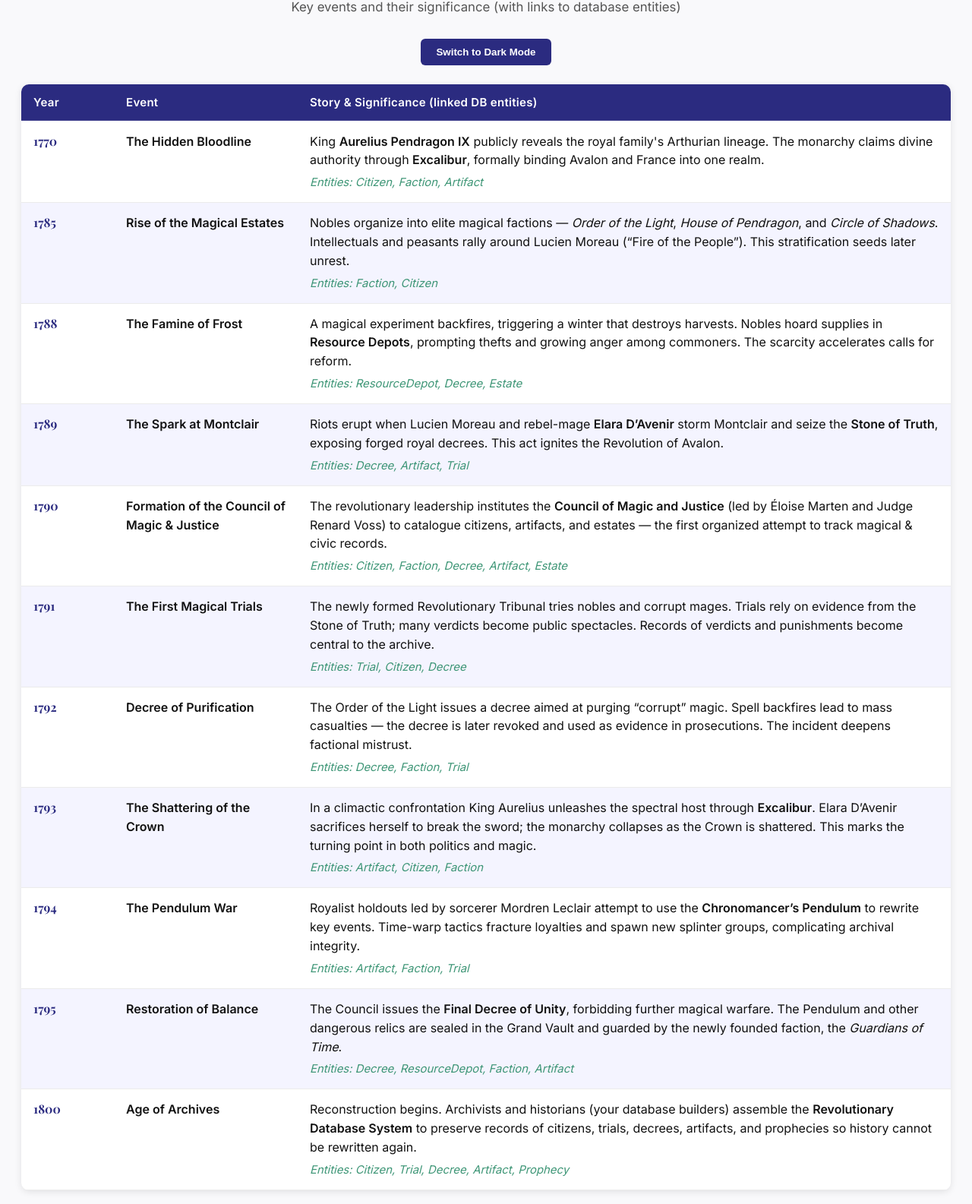
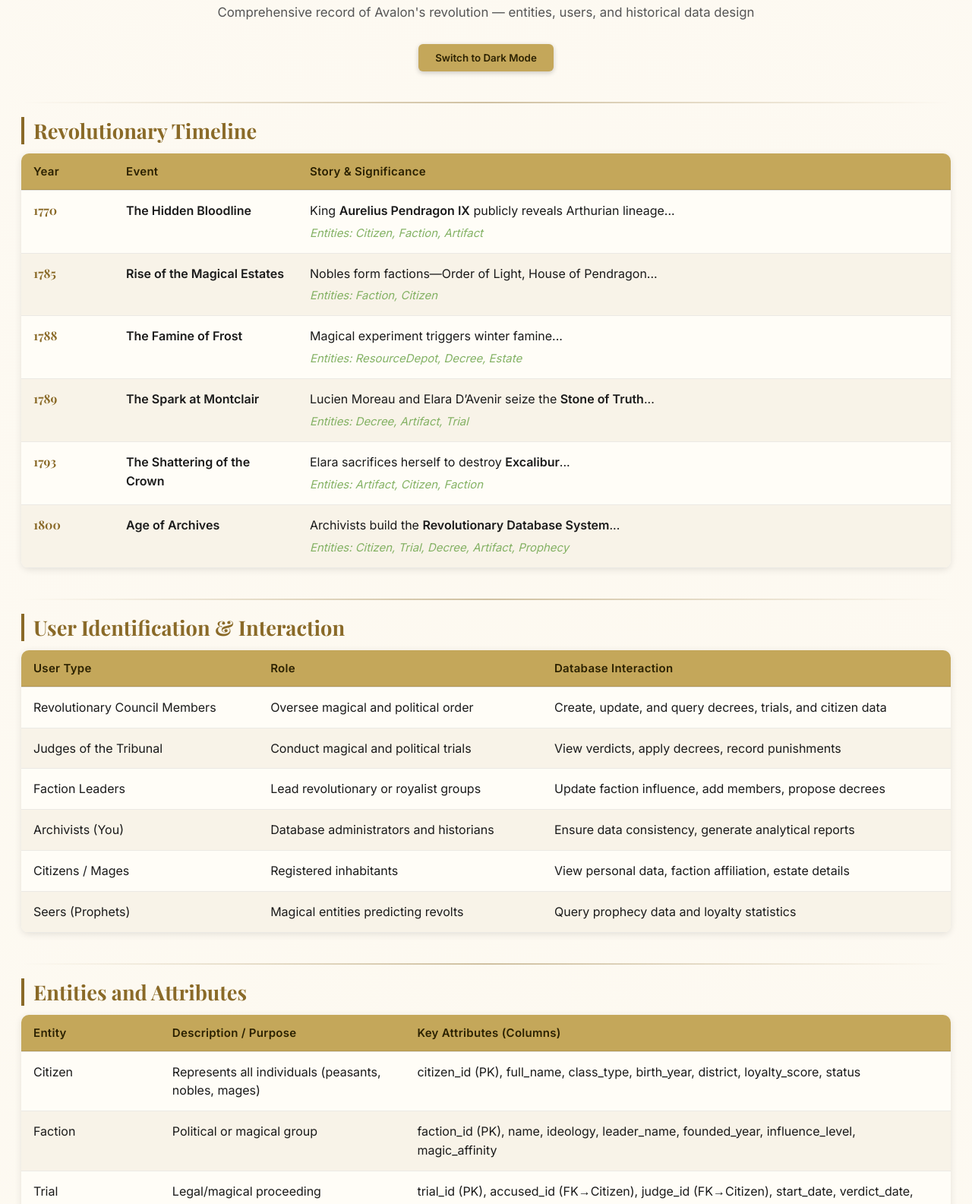
Before and after one commit to amitabh-anandpd/animations, a plain HTML site: page index.html in a window 1280 px wide. Shown: the part 126-1711 px from the top of the page at 76% size. Drawn offline with nearby package versions, Linux system fonts and the light colour scheme.

Commit message:
Added more details and animations/css

```diff
--- a/index.html
+++ b/index.html
@@ -2,35 +2,35 @@
 <html lang="en">
 <head>
   <meta charset="utf-8" />
-  <title>The Shattered Crown — Timeline</title>
+  <title>The Shattered Crown — Historical Database & Timeline</title>
   <meta name="viewport" content="width=device-width,initial-scale=1" />
   <style>
     @import url('https://fonts.googleapis.com/css2?family=Playfair+Display:wght@600;700&family=Inter:wght@400;500;600&display=swap');
 
     :root {
-      --bg-color: #f9f9fb;
-      --text-color: #111;
-      --accent-color: #2b2b80;
+      --bg-color: #fdfaf4;
+      --text-color: #1a1a1a;
+      --accent-color: #8a6a28;
       --muted-color: #555;
-      --table-bg: #fff;
-      --table-stripe: #f4f4ff;
-      --header-bg: #2b2b80;
-      --header-text: #fff;
+      --table-bg: #fffdf7;
+      --table-stripe: #f8f3e8;
+      --header-bg: #c4a75a;
+      --header-text: #2b2100;
       --shadow: 0 2px 10px rgba(0,0,0,0.1);
-      --hover-bg: rgba(43,43,128,0.07);
+      --hover-bg: rgba(138,106,40,0.08);
     }
 
     [data-theme="dark"] {
-      --bg-color: #11131a;
-      --text-color: #e8e8e8;
-      --accent-color: #9ea5ff;
-      --muted-color: #aaa;
-      --table-bg: #181a23;
-      --table-stripe: #1f212d;
-      --header-bg: #24265a;
-      --header-text: #fff;
+      --bg-color: #1b1710;
+      --text-color: #f3e8c8;
+      --accent-color: #d8b859;
+      --muted-color: #c1a969;
+      --table-bg: #221e15;
+      --table-stripe: #2a251a;
+      --header-bg: #8b732f;
+      --header-text: #fff5d3;
       --shadow: 0 2px 10px rgba(0,0,0,0.6);
-      --hover-bg: rgba(255,255,255,0.05);
+      --hover-bg: rgba(255,232,160,0.07);
     }
 
     body {
@@ -39,14 +39,35 @@
       color: var(--text-color);
       padding: 40px 20px;
       transition: background 0.3s ease, color 0.3s ease;
+      background-image: radial-gradient(circle at 50% 20%, rgba(255,230,170,0.05), transparent 70%),
+                        radial-gradient(circle at 0% 100%, rgba(255,240,180,0.07), transparent 70%);
     }
 
     h1 {
       font-family: 'Playfair Display', serif;
       text-align: center;
       margin-bottom: 6px;
-      font-size: 2.2em;
+      font-size: 2.4em;
       letter-spacing: 0.4px;
+      color: var(--accent-color);
+    }
+
+    h2 {
+      font-family: 'Playfair Display', serif;
+      margin-top: 60px;
+      margin-bottom: 12px;
+      color: var(--accent-color);
+      border-left: 4px solid var(--accent-color);
+      padding-left: 12px;
+      font-size: 1.7em;
+    }
+
+    h3 {
+      font-family: 'Playfair Display', serif;
+      margin-top: 30px;
+      margin-bottom: 8px;
+      color: var(--accent-color);
+      font-size: 1.3em;
     }
 
     p.lead {
@@ -67,16 +88,19 @@
       background: var(--header-bg);
       color: var(--header-text);
       border: none;
-      padding: 10px 20px;
+      padding: 10px 22px;
       border-radius: 6px;
       cursor: pointer;
       font-weight: 600;
-      transition: background 0.3s ease, transform 0.2s ease;
+      font-family: 'Inter', sans-serif;
+      transition: background 0.3s ease, transform 0.2s ease, box-shadow 0.3s ease;
+      box-shadow: 0 2px 6px rgba(0,0,0,0.2);
     }
 
     .toggle-btn:hover {
       transform: scale(1.03);
       background: var(--accent-color);
+      box-shadow: 0 0 10px rgba(255, 224, 130, 0.6);
     }
 
     table {
@@ -86,6 +110,7 @@
       box-shadow: var(--shadow);
       border-radius: 10px;
       overflow: hidden;
+      margin-bottom: 40px;
       transition: background 0.3s ease;
     }
 
@@ -95,7 +120,7 @@
       padding: 14px 16px;
       text-align: left;
       font-size: 15px;
-      border-bottom: 2px solid rgba(255,255,255,0.1);
+      border-bottom: 2px solid rgba(0,0,0,0.1);
       letter-spacing: 0.3px;
     }
 
@@ -123,11 +148,10 @@
     .event {
       width: 210px;
       font-weight: 600;
-      color: var(--text-color);
     }
 
     .entities {
-      color: #2a8b68;
+      color: #7a5;
       font-style: italic;
       font-size: 0.93em;
       margin-top: 6px;
@@ -136,7 +160,24 @@
     }
 
     [data-theme="dark"] .entities {
-      color: #6fffd7;
+      color: #d7b75e;
+    }
+
+    /* Section decorations */
+    section {
+      position: relative;
+      margin-top: 40px;
+    }
+
+    section::before {
+      content: "";
+      position: absolute;
+      top: -20px;
+      left: 0;
+      width: 100%;
+      height: 2px;
+      background: linear-gradient(to right, transparent, var(--accent-color), transparent);
+      opacity: 0.4;
     }
 
     @media (max-width: 700px) {
@@ -154,7 +195,7 @@
       animation: fadeInUp 0.5s ease forwards;
     }
 
-    tbody tr:nth-child(n) { animation-delay: calc(0.05s * var(--i)); }
+    tbody tr:nth-child(n) { animation-delay: calc(0.04s * var(--i)); }
 
     @keyframes fadeInUp {
       from { opacity: 0; transform: translateY(10px); }
@@ -163,112 +204,203 @@
   </style>
 </head>
 <body>
-  <h1>The Shattered Crown: Revolution of Avalon — Timeline</h1>
-  <p class="lead">Key events and their significance (with links to database entities)</p>
+  <h1>The Shattered Crown: Revolution of Avalon — Database & Timeline</h1>
+  <p class="lead">Comprehensive record of Avalon's revolution — entities, users, and historical data design</p>
 
   <div class="theme-toggle">
     <button class="toggle-btn" id="themeToggle">Switch to Dark Mode</button>
   </div>
 
+  <!-- TIMELINE SECTION -->
+  <section>
+  <h2>Revolutionary Timeline</h2>
   <table>
     <thead>
+      <tr><th>Year</th><th>Event</th><th>Story &amp; Significance</th></tr>
+    </thead>
+    <tbody>
+      <tr style="--i:1"><td class="year">1770</td><td class="event">The Hidden Bloodline</td><td>King <strong>Aurelius Pendragon IX</strong> publicly reveals Arthurian lineage...<span class="entities">Entities: Citizen, Faction, Artifact</span></td></tr>
+      <tr style="--i:2"><td class="year">1785</td><td class="event">Rise of the Magical Estates</td><td>Nobles form factions—Order of Light, House of Pendragon...<span class="entities">Entities: Faction, Citizen</span></td></tr>
+      <tr style="--i:3"><td class="year">1788</td><td class="event">The Famine of Frost</td><td>Magical experiment triggers winter famine...<span class="entities">Entities: ResourceDepot, Decree, Estate</span></td></tr>
+      <tr style="--i:4"><td class="year">1789</td><td class="event">The Spark at Montclair</td><td>Lucien Moreau and Elara D’Avenir seize the <strong>Stone of Truth</strong>...<span class="entities">Entities: Decree, Artifact, Trial</span></td></tr>
+      <tr style="--i:5"><td class="year">1793</td><td class="event">The Shattering of the Crown</td><td>Elara sacrifices herself to destroy <strong>Excalibur</strong>...<span class="entities">Entities: Artifact, Citizen, Faction</span></td></tr>
+      <tr style="--i:6"><td class="year">1800</td><td class="event">Age of Archives</td><td>Archivists build the <strong>Revolutionary Database System</strong>...<span class="entities">Entities: Citizen, Trial, Decree, Artifact, Prophecy</span></td></tr>
+    </tbody>
+  </table>
+  </section>
+
+  <!-- USER IDENTIFICATION -->
+  <section>
+    <h2>User Identification & Interaction</h2>
+    <table>
+      <thead><tr><th>User Type</th><th>Role</th><th>Database Interaction</th></tr></thead>
+      <tbody>
+        <tr><td>Revolutionary Council Members</td><td>Oversee magical and political order</td><td>Create, update, and query decrees, trials, and citizen data</td></tr>
+        <tr><td>Judges of the Tribunal</td><td>Conduct magical and political trials</td><td>View verdicts, apply decrees, record punishments</td></tr>
+        <tr><td>Faction Leaders</td><td>Lead revolutionary or royalist groups</td><td>Update faction influence, add members, propose decrees</td></tr>
+        <tr><td>Archivists (You)</td><td>Database administrators and historians</td><td>Ensure data consistency, generate analytical reports</td></tr>
+        <tr><td>Citizens / Mages</td><td>Registered inhabitants</td><td>View personal data, faction affiliation, estate details</td></tr>
+        <tr><td>Seers (Prophets)</td><td>Magical entities predicting revolts</td><td>Query prophecy data and loyalty statistics</td></tr>
+      </tbody>
+    </table>
+  </section>
+
+  <!-- ENTITIES -->
+  <section>
+    <h2>Entities and Attributes</h2>
+    <table>
+      <thead><tr><th>Entity</th><th>Description / Purpose</th><th>Key Attributes (Columns)</th></tr></thead>
+      <tbody>
+        <tr><td>Citizen</td><td>Represents all individuals (peasants, nobles, mages)</td><td>citizen_id (PK), full_name, class_type, birth_year, district, loyalty_score, status</td></tr>
+        <tr><td>Faction</td><td>Political or magical group</td><td>faction_id (PK), name, ideology, leader_name, founded_year, influence_level, magic_affinity</td></tr>
+        <tr><td>Trial</td><td>Legal/magical proceeding</td><td>trial_id (PK), accused_id (FK→Citizen), judge_id (FK→Citizen), start_date, verdict_date, verdict, punishment, decree_id (FK→Decree)</td></tr>
+        <tr><td>Decree</td><td>Official order or magical law</td><td>decree_id (PK), title, issue_date, description, issued_by (FK→Faction), magic_effect, enforcement_level</td></tr>
+        <tr><td>Estate</td><td>Property owned or seized</td><td>estate_id (PK), owner_id (FK→Citizen), location, size_acres, type, value_francs, contains_relic</td></tr>
+        <tr><td>Artifact</td><td>Magical relic from Avalon</td><td>artifact_id (PK), name, power_type, origin, current_holder (FK→Citizen), danger_level</td></tr>
+        <tr><td>Prophecy</td><td>Record of magical foresight</td><td>prophecy_id (PK), seer_id (FK→Citizen), content, date_predicted, outcome_status</td></tr>
+        <tr><td>ResourceDepot</td><td>Repository for goods or magical items</td><td>depot_id (PK), location, depot_type, capacity, managed_by (FK→Citizen)</td></tr>
+        <tr><td>FamilyMember (Weak)</td><td>Stores relationships of citizens</td><td>family_id (PK), citizen_id (FK→Citizen), relation_type, relative_name, relative_status</td></tr>
+        <tr><td>SeizedAsset (Weak)</td><td>Confiscated property assets</td><td>asset_id (PK), estate_id (FK→Estate), asset_name, estimated_value, category</td></tr>
+      </tbody>
+    </table>
+  </section>
+
+  <!-- SPECIAL DESIGN -->
+  <section>
+    <h2>Special Design Features</h2>
+    <table class="design-table">
+        <thead>
         <tr>
-        <th>Year</th>
-        <th>Event</th>
-        <th>Story &amp; Significance (linked DB entities)</th>
+            <th>Type</th>
+            <th>Details</th>
         </tr>
         </thead>
         <tbody>
-      <tr style="--i:1">
-        <td class="year">1770</td>
-        <td class="event">The Hidden Bloodline</td>
+        <tr>
+            <td>Subclass Hierarchy</td>
             <td>
-          King <strong>Aurelius Pendragon IX</strong> publicly reveals the royal family's Arthurian lineage. The monarchy claims divine authority through <strong>Excalibur</strong>, formally binding Avalon and France into one realm.
-          <span class="entities">Entities: Citizen, Faction, Artifact</span>
+            <div class="relation-item"><strong>Citizen</strong> → {Mage, Soldier, Noble}</div>
+            <div class="relation-item"><strong>Artifact</strong> → {Weapon, Relic, CursedObject}</div>
             </td>
         </tr>
-      <tr style="--i:2">
-        <td class="year">1785</td>
-        <td class="event">Rise of the Magical Estates</td>
+        <tr>
+            <td>Relationships</td>
             <td>
-          Nobles organize into elite magical factions — <em>Order of the Light</em>, <em>House of Pendragon</em>, and <em>Circle of Shadows</em>. Intellectuals and peasants rally around Lucien Moreau (“Fire of the People”). This stratification seeds later unrest.
-          <span class="entities">Entities: Faction, Citizen</span>
-        </td>
-      </tr>
-      <tr style="--i:3">
-        <td class="year">1788</td>
-        <td class="event">The Famine of Frost</td>
-        <td>
-          A magical experiment backfires, triggering a winter that destroys harvests. Nobles hoard supplies in <strong>Resource Depots</strong>, prompting thefts and growing anger among commoners. The scarcity accelerates calls for reform.
-          <span class="entities">Entities: ResourceDepot, Decree, Estate</span>
-        </td>
-      </tr>
-      <tr style="--i:4">
-        <td class="year">1789</td>
-        <td class="event">The Spark at Montclair</td>
-        <td>
-          Riots erupt when Lucien Moreau and rebel-mage <strong>Elara D’Avenir</strong> storm Montclair and seize the <strong>Stone of Truth</strong>, exposing forged royal decrees. This act ignites the Revolution of Avalon.
-          <span class="entities">Entities: Decree, Artifact, Trial</span>
-        </td>
-      </tr>
-      <tr style="--i:5">
-        <td class="year">1790</td>
-        <td class="event">Formation of the Council of Magic &amp; Justice</td>
-        <td>
-          The revolutionary leadership institutes the <strong>Council of Magic and Justice</strong> (led by Éloise Marten and Judge Renard Voss) to catalogue citizens, artifacts, and estates — the first organized attempt to track magical & civic records.
-          <span class="entities">Entities: Citizen, Faction, Decree, Artifact, Estate</span>
-        </td>
-      </tr>
-      <tr style="--i:6">
-        <td class="year">1791</td>
-        <td class="event">The First Magical Trials</td>
-        <td>
-          The newly formed Revolutionary Tribunal tries nobles and corrupt mages. Trials rely on evidence from the Stone of Truth; many verdicts become public spectacles. Records of verdicts and punishments become central to the archive.
-          <span class="entities">Entities: Trial, Citizen, Decree</span>
-        </td>
-      </tr>
-      <tr style="--i:7">
-        <td class="year">1792</td>
-        <td class="event">Decree of Purification</td>
-        <td>
-          The Order of the Light issues a decree aimed at purging “corrupt” magic. Spell backfires lead to mass casualties — the decree is later revoked and used as evidence in prosecutions. The incident deepens factional mistrust.
-          <span class="entities">Entities: Decree, Faction, Trial</span>
-        </td>
-      </tr>
-      <tr style="--i:8">
-        <td class="year">1793</td>
-        <td class="event">The Shattering of the Crown</td>
-        <td>
-          In a climactic confrontation King Aurelius unleashes the spectral host through <strong>Excalibur</strong>. Elara D’Avenir sacrifices herself to break the sword; the monarchy collapses as the Crown is shattered. This marks the turning point in both politics and magic.
-          <span class="entities">Entities: Artifact, Citizen, Faction</span>
-        </td>
-      </tr>
-      <tr style="--i:9">
-        <td class="year">1794</td>
-        <td class="event">The Pendulum War</td>
-        <td>
-          Royalist holdouts led by sorcerer Mordren Leclair attempt to use the <strong>Chronomancer’s Pendulum</strong> to rewrite key events. Time-warp tactics fracture loyalties and spawn new splinter groups, complicating archival integrity.
-          <span class="entities">Entities: Artifact, Faction, Trial</span>
-        </td>
-      </tr>
-      <tr style="--i:10">
-        <td class="year">1795</td>
-        <td class="event">Restoration of Balance</td>
-        <td>
-          The Council issues the <strong>Final Decree of Unity</strong>, forbidding further magical warfare. The Pendulum and other dangerous relics are sealed in the Grand Vault and guarded by the newly founded faction, the <em>Guardians of Time</em>.
-          <span class="entities">Entities: Decree, ResourceDepot, Faction, Artifact</span>
-        </td>
-      </tr>
-      <tr style="--i:11">
-        <td class="year">1800</td>
-        <td class="event">Age of Archives</td>
-        <td>
-          Reconstruction begins. Archivists and historians (your database builders) assemble the <strong>Revolutionary Database System</strong> to preserve records of citizens, trials, decrees, artifacts, and prophecies so history cannot be rewritten again.
-          <span class="entities">Entities: Citizen, Trial, Decree, Artifact, Prophecy</span>
+            <div class="relation-item"><strong>Citizen</strong> ↔ <strong>Faction</strong> (M:N)</div>
+            <div class="relation-item"><strong>Citizen</strong> → <strong>Trial</strong> (1:N)</div>
+            <div class="relation-item"><strong>Faction</strong> → <strong>Decree</strong> (1:N)</div>
+            <div class="relation-item"><strong>Decree</strong> → <strong>Artifact</strong> (1:N)</div>
+            <div class="relation-item"><strong>Artifact</strong> → <strong>Citizen</strong> (N:1)</div>
+            <div class="relation-item"><strong>Citizen</strong> → <strong>Estate</strong> (1:N)</div>
+            <div class="relation-item"><strong>Estate</strong> → <strong>SeizedAsset</strong> (1:N)</div>
+            <div class="relation-item"><strong>Citizen</strong> → <strong>FamilyMember</strong> (1:N)</div>
+            <div class="relation-item"><strong>Citizen</strong> → <strong>Prophecy</strong> (1:N)</div>
             </td>
         </tr>
         </tbody>
     </table>
+    </section>
+
+    <style>
+    .design-table {
+        width: 100%;
+        border-collapse: collapse;
+        background: var(--table-bg);
+        box-shadow: 0 2px 12px rgba(0,0,0,0.08);
+        border-radius: 12px;
+        overflow: hidden;
+        margin-top: 18px;
+        font-size: 0.97em;
+    }
+
+    .design-table thead th {
+        background: linear-gradient(90deg, #b6933a, #d1b25f);
+        color: #2b2100;
+        text-align: left;
+        padding: 14px 18px;
+        font-weight: 700;
+        letter-spacing: 0.3px;
+        border-bottom: 2px solid rgba(0,0,0,0.08);
+    }
+
+    [data-theme="dark"] .design-table thead th {
+        background: linear-gradient(90deg, #7e6729, #a88e45);
+        color: #fff8d4;
+    }
+
+    .design-table tbody td {
+        padding: 16px 20px;
+        border-bottom: 1px solid rgba(0,0,0,0.05);
+        vertical-align: top;
+    }
+
+    .design-table tbody tr:nth-child(even) td {
+        background: rgba(255, 244, 210, 0.4);
+    }
+
+    [data-theme="dark"] .design-table tbody tr:nth-child(even) td {
+        background: rgba(255, 250, 200, 0.05);
+    }
+
+    .design-table tbody tr:hover td {
+        background: rgba(212, 180, 96, 0.15);
+        transition: background 0.25s ease;
+    }
+
+    [data-theme="dark"] .design-table tbody tr:hover td {
+        background: rgba(255, 230, 160, 0.08);
+    }
+
+    .relation-item {
+        margin: 4px 0;
+        padding-left: 4px;
+    }
+
+    .relation-item strong {
+        color: var(--accent-color);
+        font-weight: 600;
+    }
+
+    [data-theme="dark"] .relation-item strong {
+        color: #e3c86b;
+    }
+    </style>
+
+  <!-- FUNCTIONAL REQUIREMENTS -->
+  <section>
+    <h2>Functional Requirements</h2>
+
+    <h3>Retrieval Operations</h3>
+    <table>
+      <thead><tr><th>Type</th><th>Example Query</th><th>Purpose / Use Case</th></tr></thead>
+      <tbody>
+        <tr><td>Selection</td><td>Retrieve all mages with loyalty_score &lt; 40 in royalist factions</td><td>Detect potential traitors</td></tr>
+        <tr><td>Projection</td><td>Display names, power_type, and danger_level of artifacts held by nobles</td><td>Monitor relic distribution</td></tr>
+        <tr><td>Aggregate</td><td>Calculate average loyalty_score by faction</td><td>Assess faction stability</td></tr>
+        <tr><td>Search</td><td>Find decrees with titles containing 'Excalibur'</td><td>Lookup magical laws related to specific relics</td></tr>
+      </tbody>
+    </table>
+
+    <h3>Analysis Reports</h3>
+    <table>
+      <thead><tr><th>Report Title</th><th>Description</th></tr></thead>
+      <tbody>
+        <tr><td>Factional Power Dynamics</td><td>Compare influence levels of magical vs. political factions over time</td></tr>
+        <tr><td>Artifact-Loyalty Correlation</td><td>Analyze how possession of relics affects loyalty and survival rate</td></tr>
+        <tr><td>Trial Outcome Analytics</td><td>Study how decree type influences trial verdicts</td></tr>
+      </tbody>
+    </table>
+
+    <h3>Modification Operations</h3>
+    <table>
+      <thead><tr><th>Operation</th><th>Example</th><th>Purpose</th></tr></thead>
+      <tbody>
+        <tr><td>Insertion</td><td>Add a newly confiscated artifact 'Blade of Avalon' under Citizen #103</td><td>Update artifact registry</td></tr>
+        <tr><td>Update</td><td>Modify influence_level of 'Order of Light' after decree success</td><td>Reflect factional power shifts</td></tr>
+        <tr><td>Deletion</td><td>Delete a seized estate and cascade its assets</td><td>Maintain referential integrity</td></tr>
+      </tbody>
+    </table>
+  </section>
 
   <script>
     const btn = document.getElementById('themeToggle');
```
Lines whose indentation alone changed are shown as unchanged.
